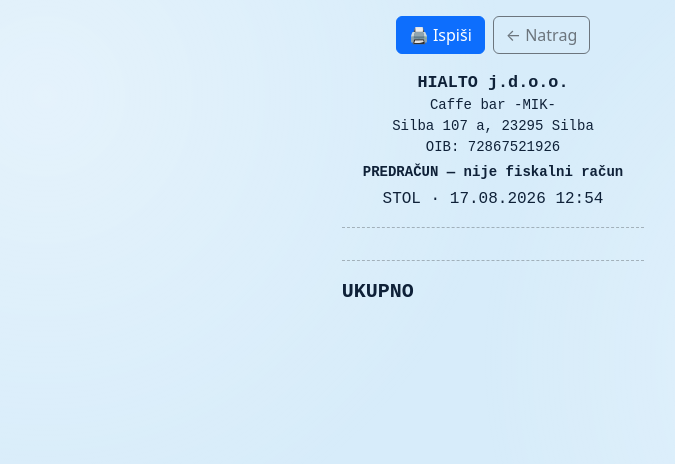
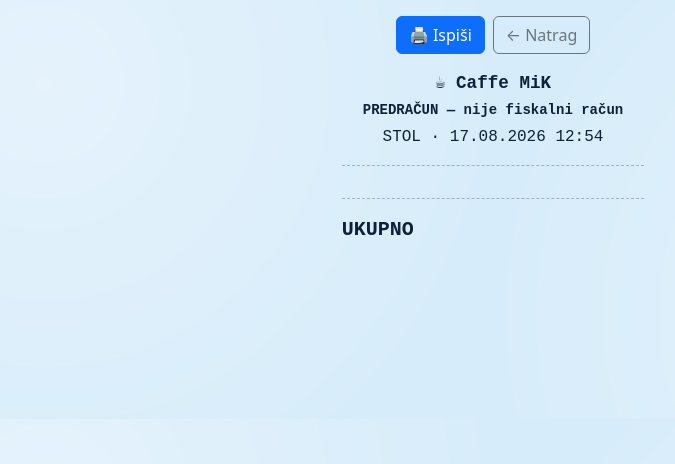
Before and after one commit to MuhamedAdemi/mik-silba, a Django app: template templates/orders/print_predracun.html in a window 1280 px wide. Shown: the top 464 px of the page, without its empty margins (147-822 px from the left). Run offline with Django 5.2, Linux system fonts and the light colour scheme; the template is opened without the code that fills it, so the values that code supplies are empty; some libraries are stand-ins or nearby versions.

Commit message:
Kthe header-in e faturave te thjeshte 'Caffe MiK' (hiq OIB/emrin ligjor)
Perdoruesi kerkoi te thjeshtohet -- barkodi mbetet, hiqet emri i
regjistruar/OIB.

Co-Authored-By: Claude Sonnet 5 <noreply@anthropic.com>

```diff
--- a/templates/orders/_receipt_business_header.html
+++ b/templates/orders/_receipt_business_header.html
@@ -1,6 +1,3 @@
 <div class="text-center mb-1">
-    <div class="fw-bold" style="font-size: 1.05em;">HIALTO j.d.o.o.</div>
-    <div class="small">Caffe bar -MIK-</div>
-    <div class="small">Silba 107 a, 23295 Silba</div>
-    <div class="small">OIB: 72867521926</div>
+    <div class="fw-bold" style="font-size: 1.1em;">☕ Caffe MiK</div>
 </div>
```
